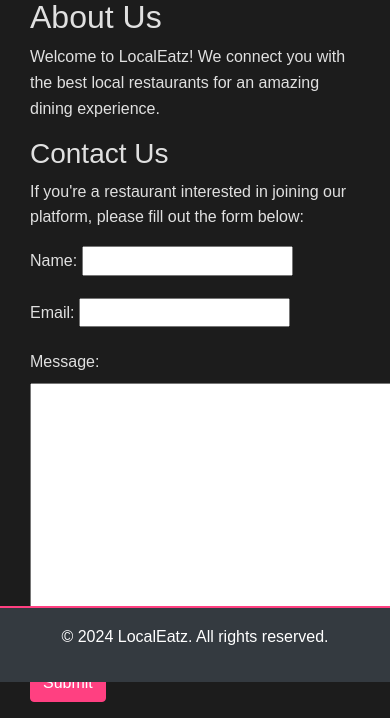
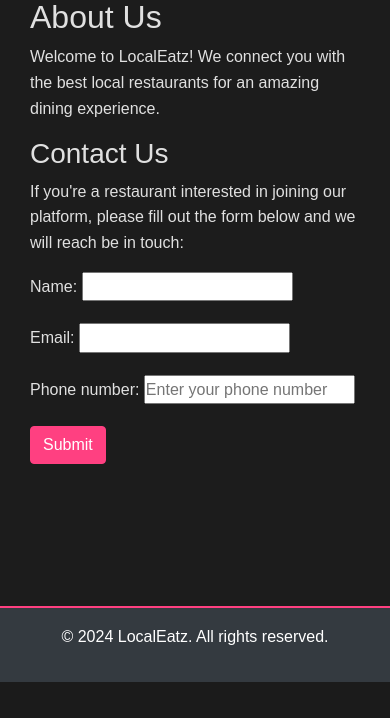
Before and after one commit to cmoynan/LocalEatzApp, a Django app: page /about/ in a window 390 px wide; the page is wider, and only the part inside the window is pictured. Shown: the part 162-880 px from the top of that part. After the commit the page ends 844 px from the top of that part, so only its background shows below. Run offline with Django 4.2, Linux system fonts and the light colour scheme; some libraries are stand-ins or nearby versions.

Commit message:
updated contact form to remove message as taking up too much space. -Replaced with phone number and added authtneitcation to the html code of the form due to issues updating from the model

```diff
--- a/about/forms.py
+++ b/about/forms.py
@@ -4,4 +4,4 @@ from .models import ContactQuery
 class ContactQueryForm(forms.ModelForm):
     class Meta:
         model = ContactQuery
-        fields = ['name', 'email', 'message']
+        fields = ['name', 'email', 'phone_number']
--- a/about/models.py
+++ b/about/models.py
@@ -2,12 +2,10 @@ from django.db import models
 
 # Create your models here.
 
-from django.db import models
-
 class ContactQuery(models.Model):
     name = models.CharField(max_length=100)
     email = models.EmailField()
-    message = models.TextField()
+    phone_number = models.CharField(max_length=15, blank=True, null=True)
     created_at = models.DateTimeField(auto_now_add=True)
 
     def __str__(self):
--- a/about/templates/about/about.html
+++ b/about/templates/about/about.html
@@ -8,7 +8,7 @@
     <p>Welcome to LocalEatz! We connect you with the best local restaurants for an amazing dining experience.</p>
 
     <h3>Contact Us</h3>
-    <p>If you're a restaurant interested in joining our platform, please fill out the form below:</p>
+    <p>If you're a restaurant interested in joining our platform, please fill out the form below and we will reach be in touch:</p>
 
     <div class="contact-form-container">
         <form method="post">
@@ -21,8 +21,10 @@
                 {{ form.email.label_tag }} {{ form.email }}
             </div>
             <div class="form-group">
-                {{ form.message.label_tag }}
-                {{ form.message }}
+                {{ form.phone_number.label_tag }}
+                <input type="text" name="phone_number" placeholder="Enter your phone number"
+                pattern="\+?1?\d{9,15}"
+                title="Phone number must be entered in the format: '+999999999'. Up to 15 digits allowed.">
             </div>
             <button type="submit" class="btn btn-primary">Submit</button>
         </form>
--- a/templates/account/login.html
+++ b/templates/account/login.html
@@ -13,7 +13,7 @@
         <div class="col-md-8 mt-3 offset-md-2">
             <h3>{% trans "Sign In" %}</h3>
             <p>{% blocktrans %}Welcome back to the LocalEatz website. To book a table in one of your favoutie restaurants, then <a class="link" href="{{ signup_url }}">sign up</a>
-                first.{% endblocktrans %}</p>
+                first{% endblocktrans %} or please login below if you already have an account with us.</p>
         </div>
     </div>
     <div class="row">
--- a/templates/account/signup.html
+++ b/templates/account/signup.html
@@ -11,7 +11,7 @@
       <h3>{% trans "Sign Up" %}</h3>
 
       <p>{% blocktrans %}
-        Welcome back to the code|star blog.
+        Welcome back to the LocalEatz app.
         Do you already have an account? Then please
         <a class="link" href="{{ login_url }}">sign in</a>
         instead.
```
Also changed, not shown: about/migrations/0002_remove_contactquery_message_and_more.py (added), about/migrations/0003_remove_contactquery_phone_number.py (added), about/migrations/0004_contactquery_phone_number.py (added), db.sqlite3, restaurants/migrations/0009_remove_restaurant_image.py (added).
